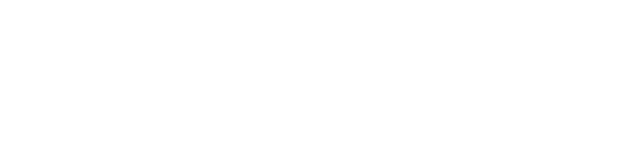
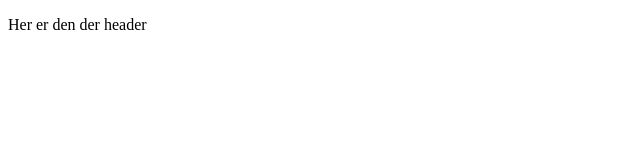
Before and after one commit to SimonHougi/test-12345, a plain HTML site: page index.html in a window 1280 px wide. Shown: the whole page, without its empty margins (0-640 px from the left). Drawn offline with Linux system fonts and the light colour scheme.

Commit message:
ny header

```diff
--- a/index.html
+++ b/index.html
@@ -7,6 +7,8 @@
     <title>Document</title>
 </head>
 <body>
-
+    <header>
+        <p>Her er den der header</p>
+    </header>
 </body>
 </html>
```
